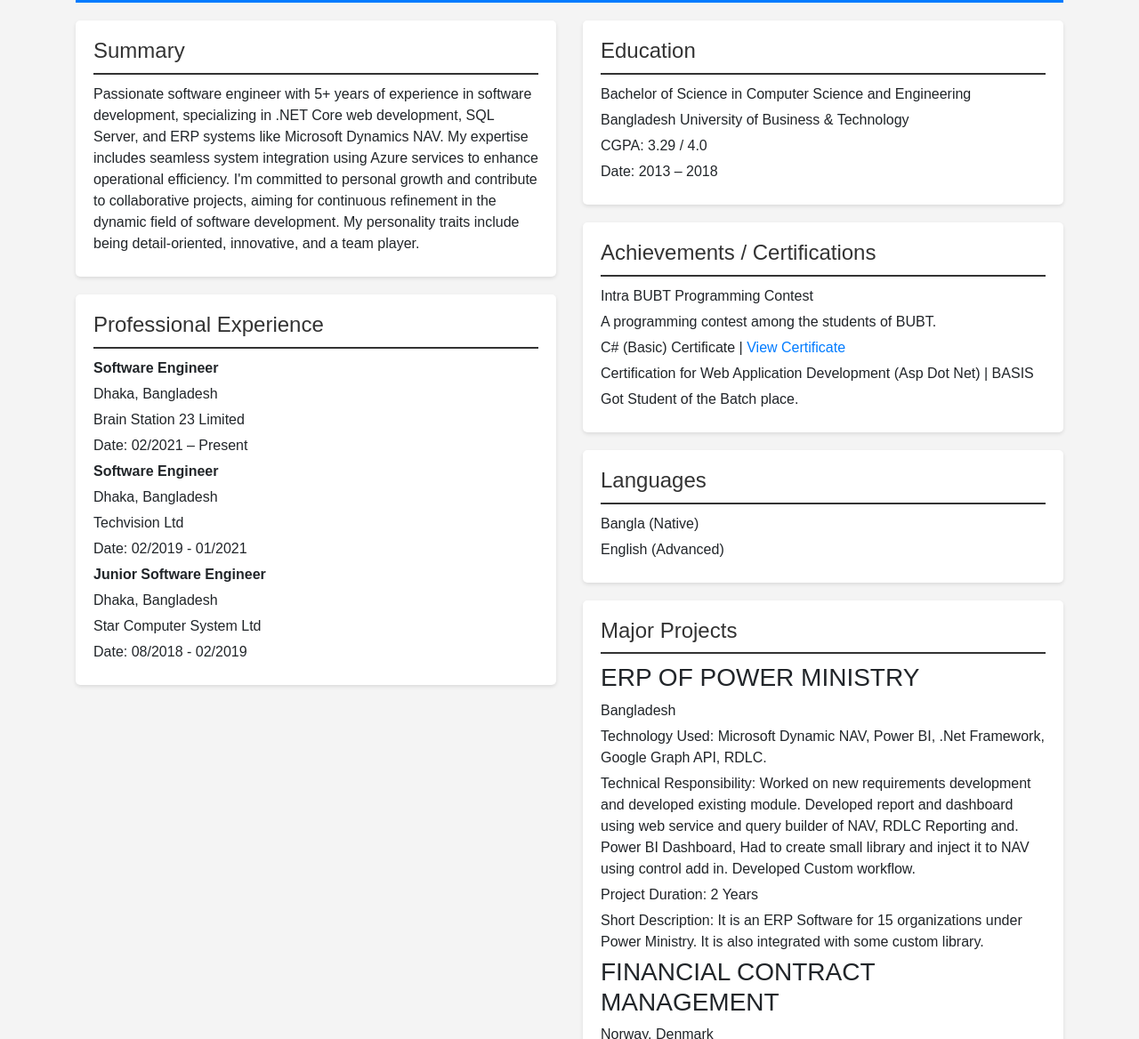
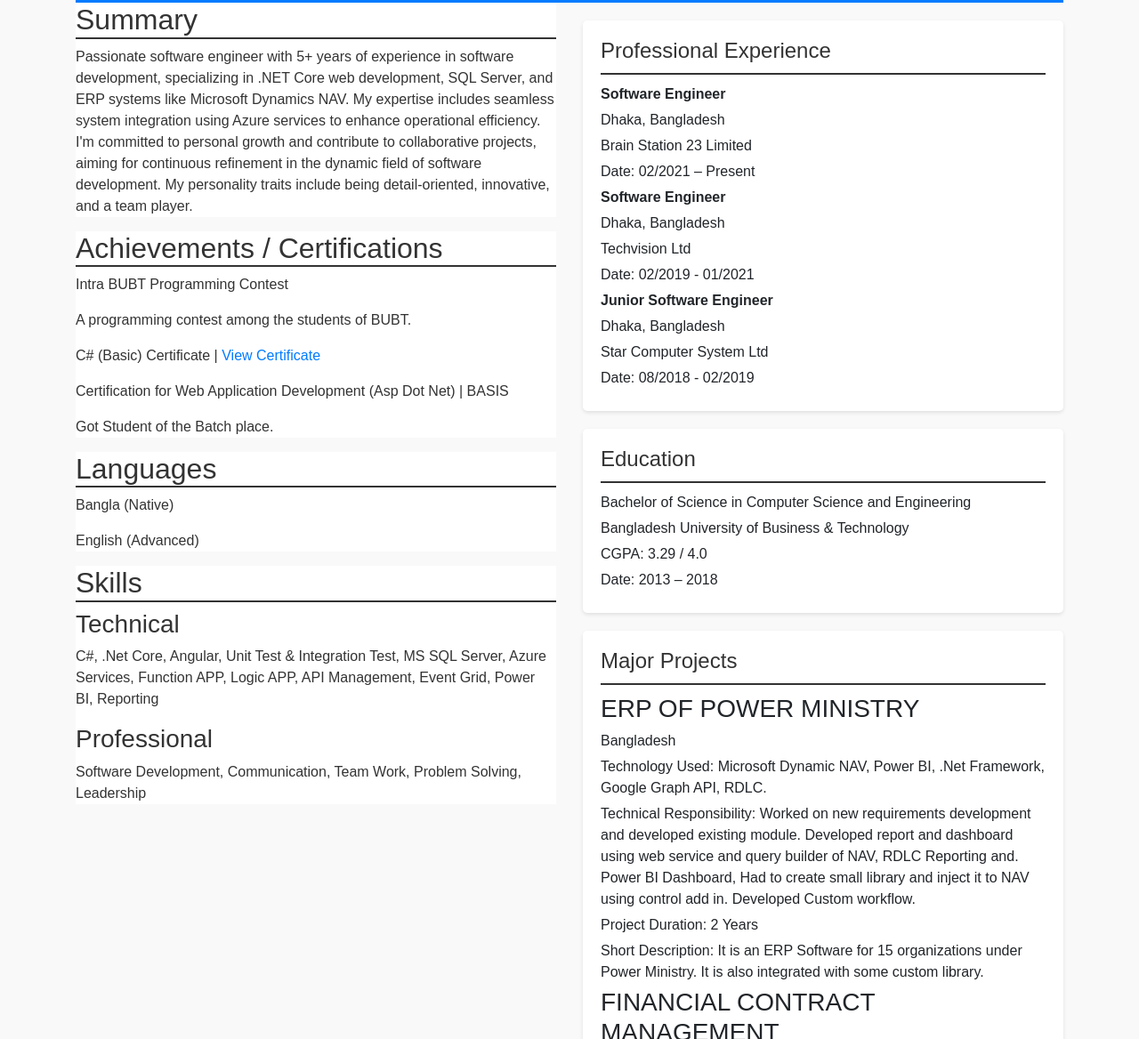
Before and after one commit to alamin4265/-alamin4265.github.io, a plain HTML site: page index.html in a window 1280 px wide. Shown: the part 233-1401 px from the top of the page at 89% size. Drawn offline with nearby package versions, Linux system fonts and the light colour scheme.

Commit message:
css added 6

```diff
--- a/index.html
+++ b/index.html
@@ -11,7 +11,7 @@
     <style>
         body {
             font-family: Arial, sans-serif;
-            background-color: #f4f4f4;
+            background-color: #f9f9f9;
         }
 
         .container {
@@ -58,6 +58,15 @@
             color: #007BFF;
             text-decoration: none;
         }
+
+        .resume-section-left {
+            background-color: #fff;
+            color: #333;
+        }
+
+        .resume-section-left h2 {
+            border-bottom: 2px solid #333;
+        }
     </style>
 </head>
 <body>
@@ -71,13 +80,40 @@
 
         <div class="row">
             <div class="col-md-6">
-                <div class="resume-section">
+                <div class="resume-section-left">
                     <h2>Summary</h2>
                     <p>
                         Passionate software engineer with 5+ years of experience in software development, specializing in .NET Core web development, SQL Server, and ERP systems like Microsoft Dynamics NAV. My expertise includes seamless system integration using Azure services to enhance operational efficiency. I'm committed to personal growth and contribute to collaborative projects, aiming for continuous refinement in the dynamic field of software development. My personality traits include being detail-oriented, innovative, and a team player.
                     </p>
                 </div>
 
+                <div class="resume-section-left">
+                    <h2>Achievements / Certifications</h2>
+                    <p>Intra BUBT Programming Contest</p>
+                    <p>A programming contest among the students of BUBT.</p>
+
+                    <p>C# (Basic) Certificate | <a class="resume-link" href="https://www.hackerrank.com/certificates/0f7f8492fe8b">View Certificate</a></p>
+
+                    <p>Certification for Web Application Development (Asp Dot Net) | BASIS</p>
+                    <p>Got Student of the Batch place.</p>
+                </div>
+
+                <div class="resume-section-left">
+                    <h2>Languages</h2>
+                    <p>Bangla (Native)</p>
+                    <p>English (Advanced)</p>
+                </div>
+
+                <div class="resume-section-left">
+                    <h2>Skills</h2>
+                    <h3>Technical</h3>
+                    <p>C#, .Net Core, Angular, Unit Test & Integration Test, MS SQL Server, Azure Services, Function APP, Logic APP, API Management, Event Grid, Power BI, Reporting</p>
+                    <h3>Professional</h3>
+                    <p>Software Development, Communication, Team Work, Problem Solving, Leadership</p>
+                </div>
+            </div>
+
+            <div class="col-md-6">
                 <div class="resume-section">
                     <h2>Professional Experience</h2>
                     <p><strong>Software Engineer</strong></p>
@@ -95,32 +131,13 @@
                     <p>Star Computer System Ltd</p>
                     <p>Date: 08/2018 - 02/2019</p>
                 </div>
-            </div>
 
-            <div class="col-md-6">
                 <div class="resume-section">
                     <h2>Education</h2>
                     <p>Bachelor of Science in Computer Science and Engineering</p>
                     <p>Bangladesh University of Business & Technology</p>
                     <p>CGPA: 3.29 / 4.0</p>
                     <p>Date: 2013 – 2018</p>
-                </div>
-
-                <div class="resume-section">
-                    <h2>Achievements / Certifications</h2>
-                    <p>Intra BUBT Programming Contest</p>
-                    <p>A programming contest among the students of BUBT.</p>
-
-                    <p>C# (Basic) Certificate | <a class="resume-link" href="https://www.hackerrank.com/certificates/0f7f8492fe8b">View Certificate</a></p>
-
-                    <p>Certification for Web Application Development (Asp Dot Net) | BASIS</p>
-                    <p>Got Student of the Batch place.</p>
-                </div>
-
-                <div class="resume-section">
-                    <h2>Languages</h2>
-                    <p>Bangla (Native)</p>
-                    <p>English (Advanced)</p>
                 </div>
 
                 <div class="resume-section">
```
